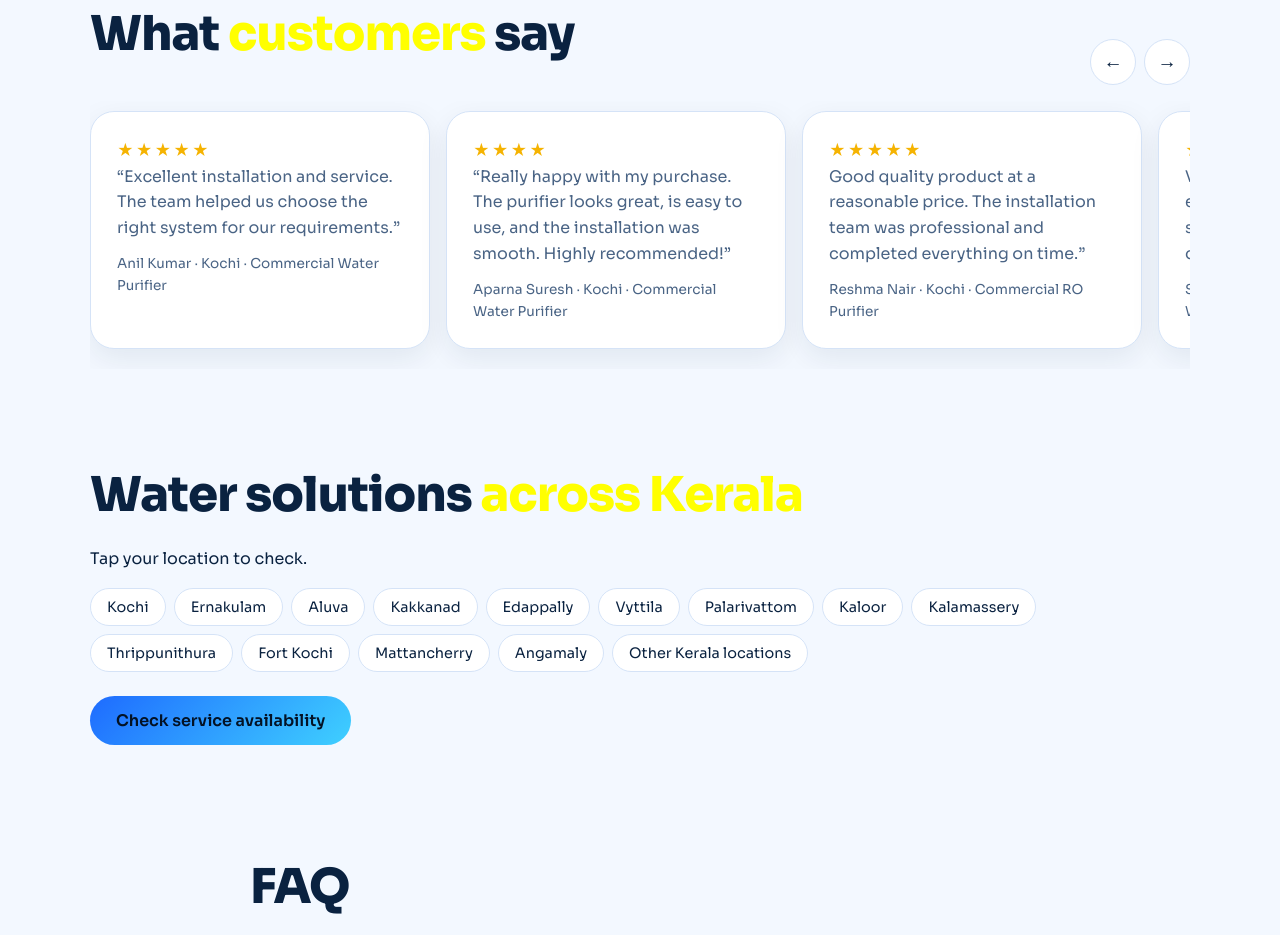
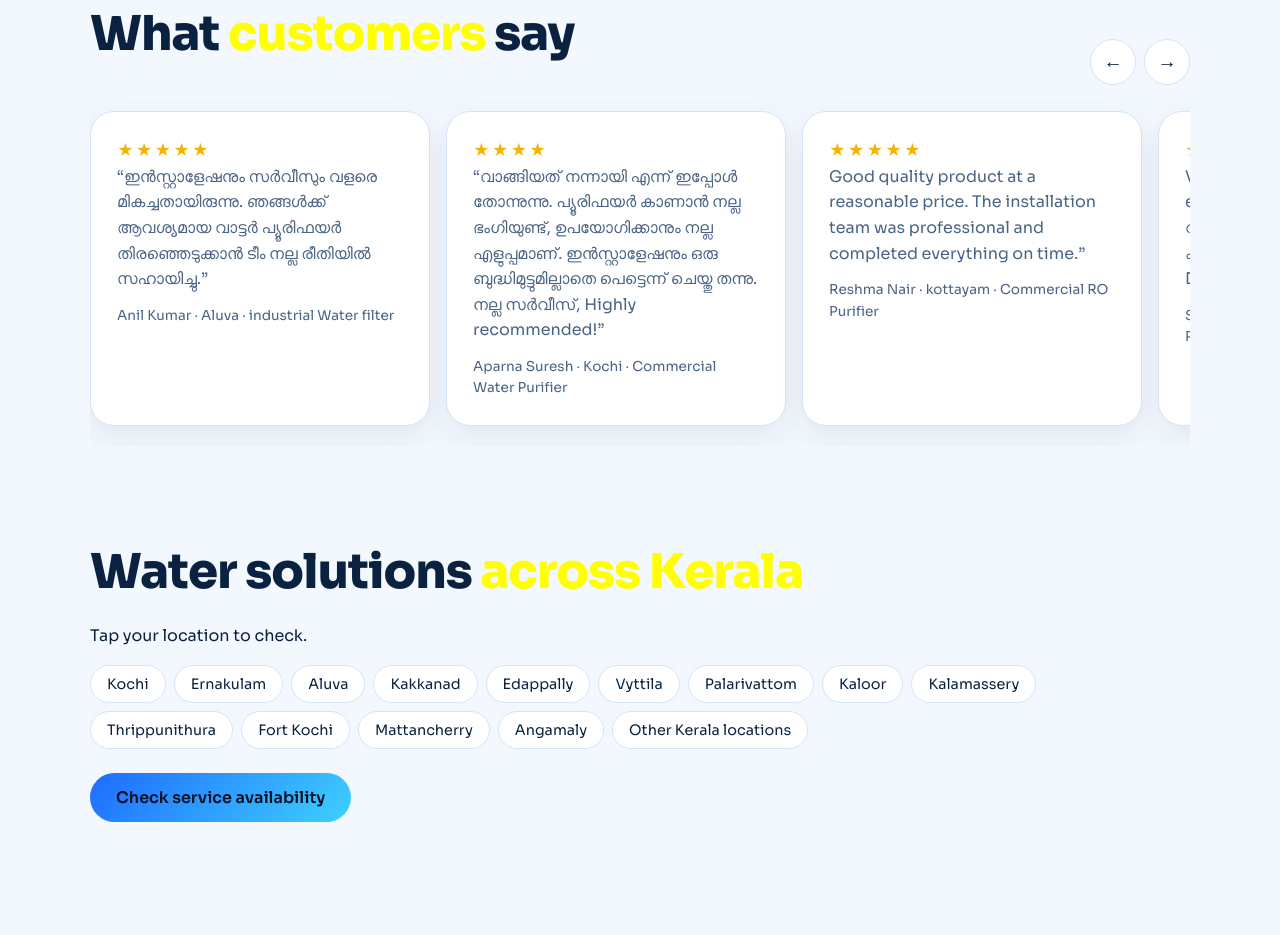
Before and after one commit to Sachinm06/dr.niyo_latest, a plain HTML site: page index.html in a window 1280 px wide. Shown: the part 6207-7142 px from the top of the page. Drawn offline with nearby package versions, Linux system fonts and the light colour scheme; some packages are replaced by stand-ins of ours; animation ran at ten frames a second; a script that the page names is missing.

Commit message:
Update website content and styling

```diff
--- a/index.html
+++ b/index.html
@@ -485,18 +485,16 @@
           <div class="card">
             <div class="stars">★★★★★</div>
             <p>
-              “Excellent installation and service. The team helped us choose the
-              right system for our requirements.”
+              “ഇൻസ്റ്റാളേഷനും സർവീസും വളരെ മികച്ചതായിരുന്നു. ഞങ്ങൾക്ക് ആവശ്യമായ വാട്ടർ പ്യൂരിഫയർ തിരഞ്ഞെടുക്കാൻ ടീം നല്ല രീതിയിൽ സഹായിച്ചു.”
             </p>
             <div class="who">
-              Anil Kumar · Kochi · Commercial Water Purifier
+              Anil Kumar · Aluva · industrial Water filter
             </div>
           </div>
           <div class="card">
             <div class="stars">★★★★</div>
             <p>
-              “Really happy with my purchase. The purifier looks great, is easy
-              to use, and the installation was smooth. Highly recommended!”
+              “വാങ്ങിയത് നന്നായി എന്ന് ഇപ്പോൾ തോന്നുന്നു. പ്യൂരിഫയർ കാണാൻ നല്ല ഭംഗിയുണ്ട്, ഉപയോഗിക്കാനും നല്ല എളുപ്പമാണ്. ഇൻസ്റ്റാളേഷനും ഒരു ബുദ്ധിമുട്ടുമില്ലാതെ പെട്ടെന്ന് ചെയ്തു തന്നു. നല്ല സർവീസ്, Highly recommended!”
             </p>
             <div class="who">
               Aparna Suresh · Kochi · Commercial Water Purifier
@@ -508,16 +506,15 @@
               Good quality product at a reasonable price. The installation team
               was professional and completed everything on time.”
             </p>
-            <div class="who">Reshma Nair · Kochi · Commercial RO Purifier</div>
+            <div class="who">Reshma Nair · kottayam · Commercial RO Purifier</div>
           </div>
           <div class="card">
             <div class="stars">★★★★★</div>
             <p>
-              Very satisfied with the overall experience. Great customer support
-              and excellent product quality. Thank you, Dr. NIYO!”
+              Very satisfied with the overall experience. കസ്റ്റമർ സപ്പോർട്ടും വളരെ മികച്ചതായിരുന്നു. പ്രോഡക്റ്റിന്റെ ക്വാളിറ്റിയും ഇഷ്ടപ്പെട്ടു. ഒരുപാട് നന്ദി, Dr. NIYO!”
             </p>
             <div class="who">
-              Sreejith Menon · Kochi · Commercial Water Purifier
+              Sreejith Menon · Kochi · domestic Water Purifier
             </div>
           </div>
         </div>
```
